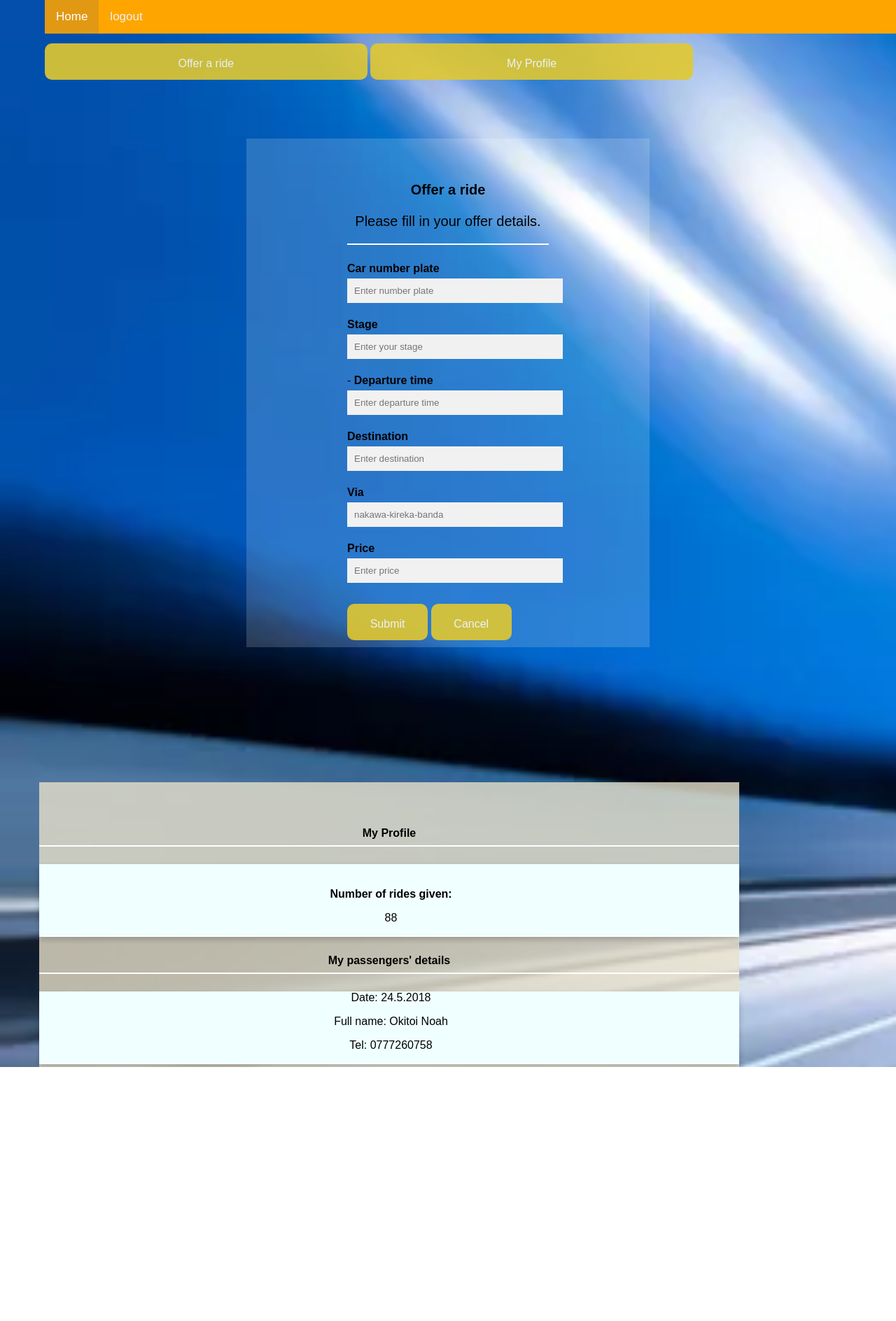
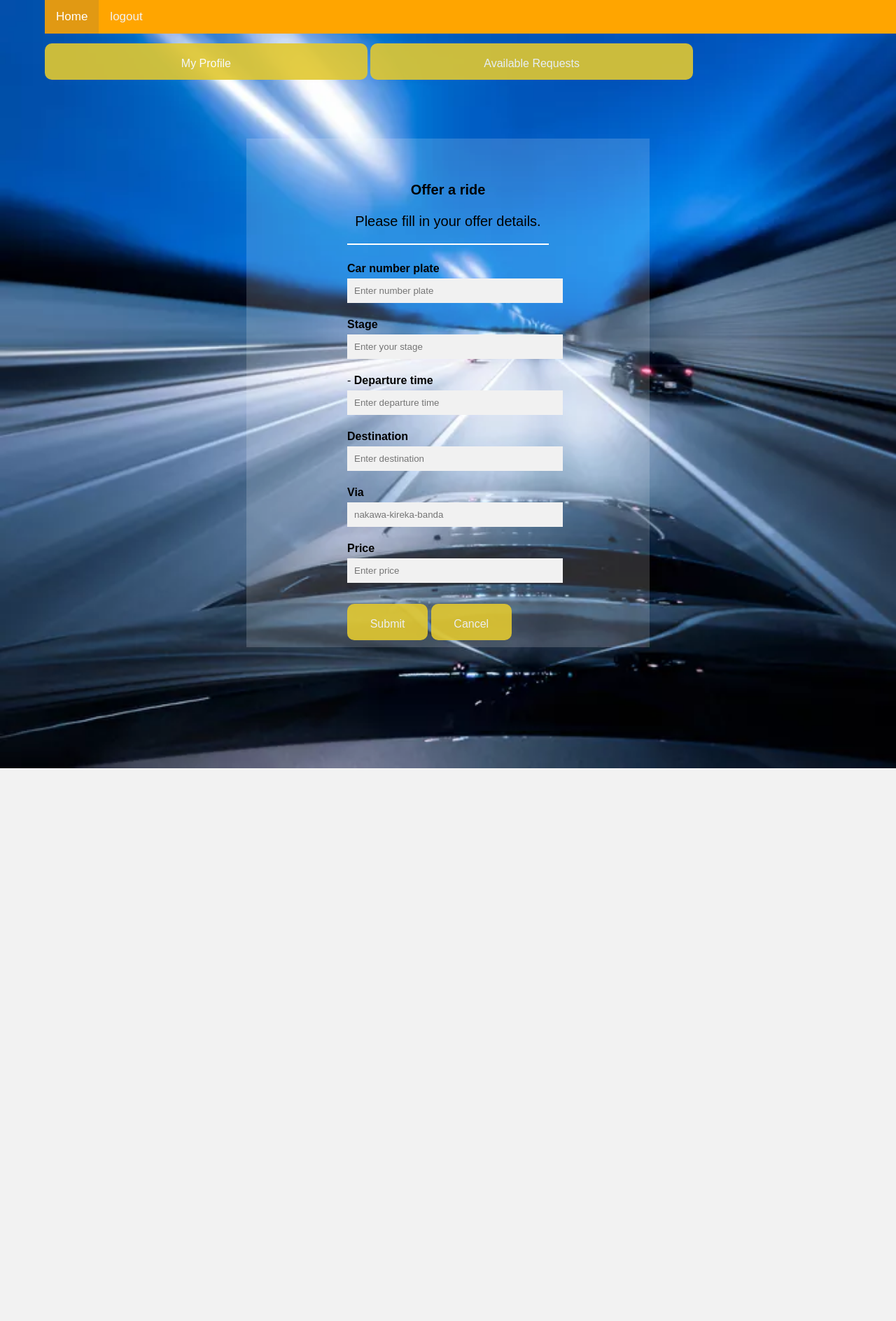
Before and after one commit to nokitoi/RideMyWay, a Python web app: template UI/templates/Driver.html in a window 1280 px wide. Shown: the top 1888 px of the page at 70% size. After the commit the page ends 1098 px from the top, so only its background shows below. Run offline with Jinja, Linux system fonts and the light colour scheme; the template is opened without the code that fills it, so the values that code supplies are empty.

Commit message:
add more css styling

```diff
--- a/UI/templates/Driver.html
+++ b/UI/templates/Driver.html
@@ -14,8 +14,9 @@
             <a href="index.html">logout</a>
         </div>
         <br><br><br>
-        <input class="btn" value="Offer a ride" type="button" onclick="document.getElementById('2').scrollIntoView()">
-        <input class="btn" value="My Profile" type="button" onclick="document.getElementById('1').scrollIntoView()"><br><br>
+        <a href="driverProfile.html"><input class="btn" value="My Profile" type="button"></a>
+        <a href="requests.html"><input class="btn" value="Available Requests" type="button"></a>
+        <br><br>
 
         <!...offer a ride modal...!>
           <form class="content" action="" id="2">
@@ -42,114 +43,17 @@
               <label for="price"><b>Price</b></label>
               <input type="text" placeholder="Enter price" name="price" required>
 
-              <div class="clearfix">
+
                 <button type="submit" class="btn">Submit</button>
                 <button type="button" class="btn">Cancel</button>
-              </div>
+
             </div>
           </form>
 
-        <!...driver profile modal...!>
-
-            <div class="view" id="1">
-             <b></b><br>
-             <b></b><br>
-             <b></b><br>
-              <b>My Profile</b><hr/>
-
-              <div class="card">
-                <br>
-                  <p><b>Number of rides given: </b></p>
-                         <p>88</p>
-                  <hr/>
-
-                </div>
-                <b>My passengers' details</b><hr/>
-                      <div class="card">
-                        <p>Date: 24.5.2018</p>
-                        <p>Full name: Okitoi Noah</p>
-                        <p>Tel: 0777260758</p>
-                        <hr/>
-                      </div>
-
-                    <div class="card">
-                        <p>Date: 20.5.2018</p>
-                        <p>Full name: Paul Edu</p>
-                        <p>Tel: 0703673645</p>
-                        <hr/>
-
-                          </div>
-                    <div class="card">
-                          <p>Date: 12.5.2018</p>
-                          <p>Full name: Shanita Kevin</p>
-                          <p>Tel: 0703673645</p>
-
-                          <hr/>
-                    </div>
-             </div>
 
 
-        <!...view passenger requests...!>
-        <div class="view">
-            View Passenger requests
-            <hr/>
-            <div class="container">
-                <div class="card">
 
-                            <h4><b>Passenger request:</b></h4>
-                            <p>3 minutes ago</p>
-                            <p> Full name: Okitoi Noah </p>
-                            <p>Tel: 0703673645</p>
-                      <hr/>
-                      <button>
-                          <i class="fa fa-accept"> Accept</i>
-                      </button>
-                      <button>
-                            <i class="fa fa-reject"> Reject</i>
-                        </button>
-                    </div>
-                </div><br>
-                <div class="card">
-                        <h4><b>Passenger request:</b></h4>
-                        <p>17 minutes ago</p>
-                        <p> Full name: Sera Nandawula </p>
-                        <p>Tel: 0703673645</p>
 
-                      <hr/>
-                      <button>
-                          <i class="fa fa-accept"> Accept</i>
-                      </button>
-                      <button>
-                            <i class="fa fa-reject"> Reject</i>
-                    </button>
-                </div>
-                <div class="card">
-                      <h4><b>Passenger request:</b></h4>
-                      <p>22 minutes ago</p>
-                      <p> Full name: Kijja Edwin </p>
-                      <p>Tel: 0703673645</p>
-                        <hr/>
-                        <button>
-                            <i class="fa fa-accept"> Accept</i>
-                        </button>
-                        <button>
-                                <i class="fa fa-reject"> Reject</i>
-                        </button>
-                </div>
-                <div class="card">
-                        <h4><b>Passenger request:</b></h4>
-                        <p>28 minutes ago</p>
-                        <p> Full name: Matovu Allan </p>
-                        <p>Tel: 0703673645</p>
-                            <hr/>
-                            <button>
-                                <i class="fa fa-accept"> Accept</i>
-                            </button>
-                            <button>
-                                <i class="fa fa-reject"> Reject</i>
-                            </button>
-                </div>
-            </div>
 
 </body>
 </html>
--- a/UI/templates/Passenger.html
+++ b/UI/templates/Passenger.html
@@ -20,8 +20,8 @@
                 Welcome our esteemed passenger. You will be able to see all the all the avaialable requests and your profile
             </p>
 
-        <input class="btn" value="Available Requests" type="button" onclick="document.getElementById('2').scrollIntoView()">
-        <input class="btn" value="My Profile" type="button" onclick="document.getElementById('1').scrollIntoView()">
+
+        <a href="passengerProfile.html"><input class="btn" value="My Profile" type="button"></a>
 
 
 
--- a/UI/templates/index.html
+++ b/UI/templates/index.html
@@ -33,7 +33,7 @@
             <a href="Driver.html"><button type="button" class="btn">Login as driver</button></a>
             <a href="Passenger.html"><button type="button" class="btn">Login as passenger</button></a>
 
-        <p><a href="signup.html"><button type="button" class="btnn">"Not yet registered? please signup"</button></a>
+        <p><a href="signup.html"><button type="button" class="btnn">Not yet registered? please signup</button></a>
         </p>
     </form>
 </body>
--- a/UI/templates/signup.html
+++ b/UI/templates/signup.html
@@ -39,7 +39,7 @@
             <input type="radio" name="user" value="passenger"/>passenger<br>
 
             <button type="button" class="btn">Cancel</button>
-            <button type="submit" class="btn">Sign Up</button>
+            <a href="index.html"><input class="btn" value="Sign Up" type="button"></a>
         </div>
     </form>
 </body>
```
Also changed, not shown: UI/templates/requests.html (added, +77 -0 lines).
